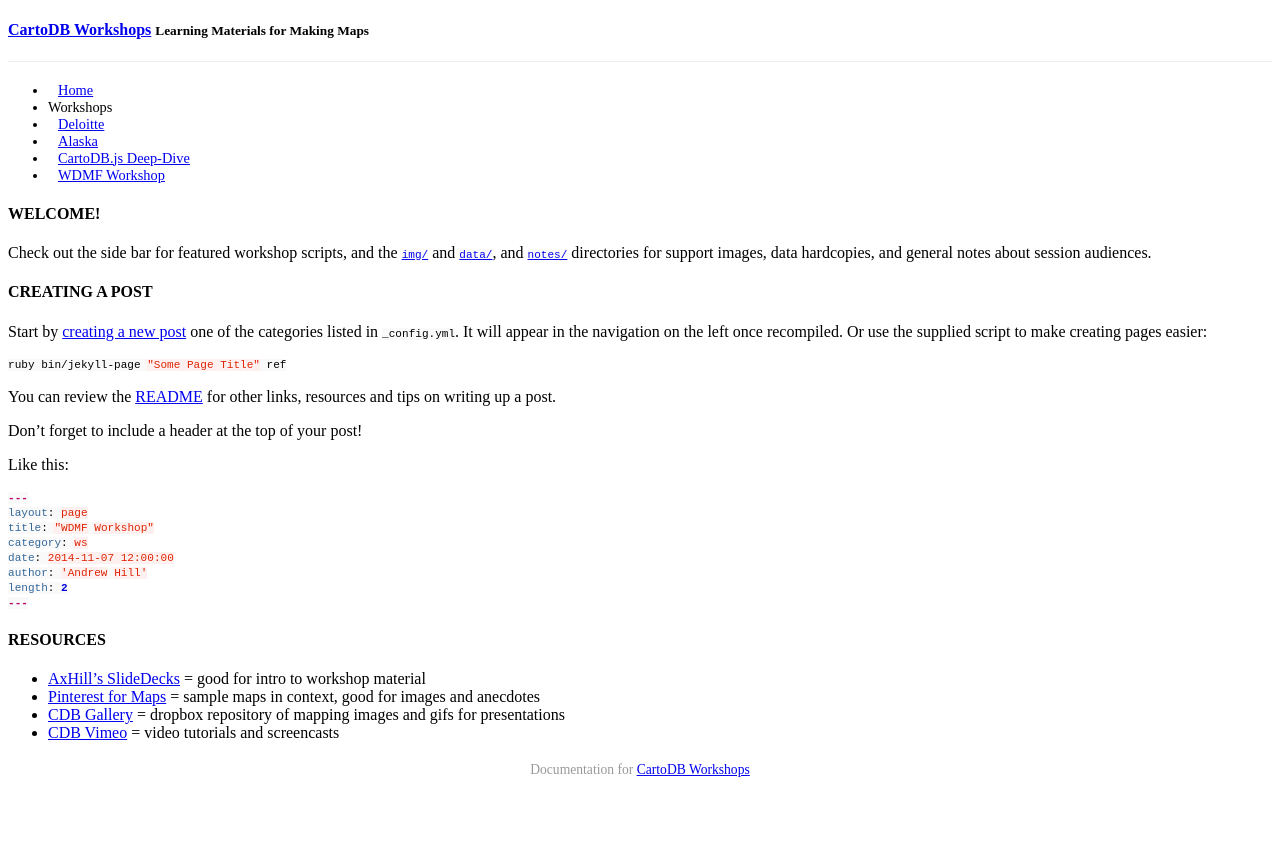
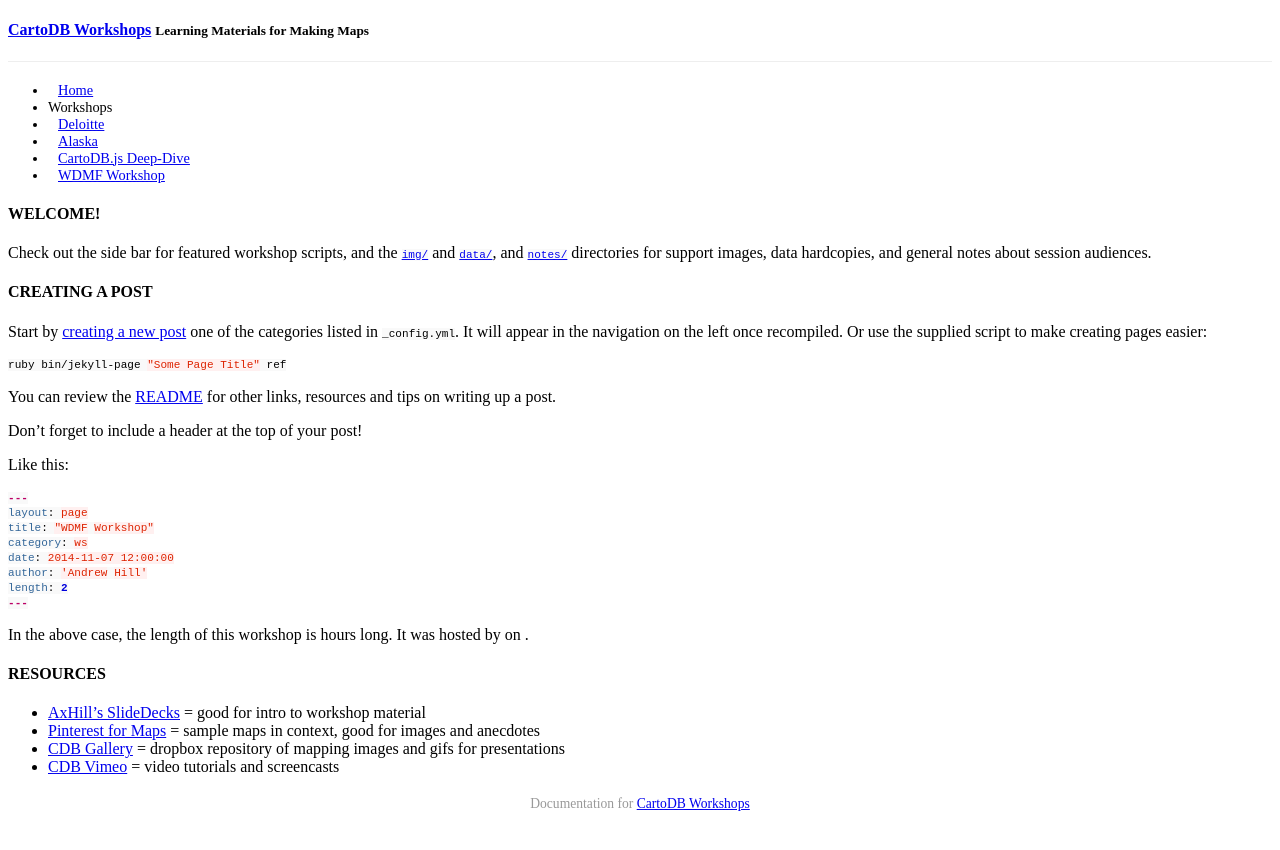
Before and after one commit to CartoDB/training, a Jekyll site: the page built from index.md, in a window 1280 px wide. Shown: the top 850 px of the page. Built offline with Jekyll 4.4.1, drawn with Linux system fonts in a browser that asks for light colours; a style sheet for code colours, icons or effects is not loaded.

Commit message:
example of header markdown

````diff
--- a/index.md
+++ b/index.md
@@ -31,6 +31,8 @@
 ---
 ```
 
+In the above case, the length of this workshop is {{page.length}} hours long. It was hosted by {{ page.author }} on {{ page.date }}.
+
 #### RESOURCES
 
 * [AxHill's SlideDecks](https://speakerdeck.com/andrewxhill) = good for intro to workshop material
````
